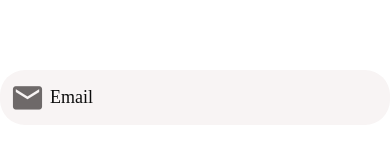
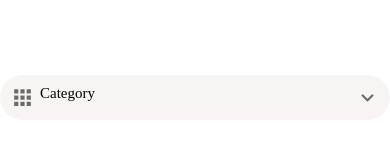
Before and after one commit to saulmaldonado/DoneWithIt, a React Native app: screen / in a window 390 px wide. Shown: the part 325-474 px from the top of the page. Built offline with nearby package versions, Linux system fonts and the light colour scheme.

Commit message:
Custom picker component that display list items in modal

```diff
--- a/App.tsx
+++ b/App.tsx
@@ -1,4 +1,4 @@
-import React from 'react';
+import React, { useState } from 'react';
 import { View, StyleSheet, Platform, StatusBar } from 'react-native';
 
 import WelcomeScreen from './app/screens/WelcomeScreen';
@@ -9,8 +9,17 @@ import MyAccountScreen from './app/screens/MyAccountScreen';
 import Icon from './app/components/Icon';
 import ListingsScreen from './app/screens/ListingsScreen';
 import AppTextInput from './app/components/AppTextInput';
+import AppPicker from './app/components/AppPicker';
+
+const categories = [
+  { label: 'Furniture', value: 1 },
+  { label: 'Clothing', value: 2 },
+  { label: 'Cameras', value: 3 },
+];
 
 export default function App() {
+  const [category, setCategory] = useState();
+
   return (
     <View style={styles.container}>
       {/* <WelcomeScreen /> */}
@@ -23,7 +32,13 @@ export default function App() {
       {/* <MessagesScreen /> */}
       {/* <MyAccountScreen /> */}
       {/* <ListingsScreen /> */}
-      <AppTextInput icon='email' placeholder='Email' />
+      <AppPicker
+        icon='apps'
+        placeholder='Category'
+        items={categories}
+        selectedItem={category}
+        onSelectItem={(item: any) => setCategory(item)}
+      />
     </View>
   );
 }
--- /dev/null
+++ b/app/components/AppPicker.tsx
@@ -0,0 +1,84 @@
+import React, { useState } from 'react';
+import {
+  StyleSheet,
+  Text,
+  View,
+  TextInput,
+  TouchableWithoutFeedback,
+  Modal,
+  Button,
+  FlatList,
+} from 'react-native';
+import { MaterialCommunityIcons } from '@expo/vector-icons';
+import colors from '../config/colors';
+import fonts from '../config/fonts';
+import PickerItem from './PickerItem';
+
+const AppPicker = ({ icon, placeholder, items, onSelectItem, selectedItem }: AppPickerProps) => {
+  const [modalVisible, setModalVisible] = useState(false);
+  return (
+    <>
+      <TouchableWithoutFeedback onPress={() => setModalVisible(true)}>
+        <View style={styles.container}>
+          {icon && (
+            <MaterialCommunityIcons
+              name={icon}
+              size={25}
+              color={colors.medium}
+              style={styles.icon}
+            />
+          )}
+
+          <Text style={styles.text}>{selectedItem ? selectedItem.label : placeholder}</Text>
+          <MaterialCommunityIcons name='chevron-down' size={25} color={colors.medium} />
+        </View>
+      </TouchableWithoutFeedback>
+      <Modal visible={modalVisible} animationType='slide'>
+        <Button title='Close' onPress={() => setModalVisible(false)} />
+        <FlatList
+          data={items}
+          keyExtractor={({ value }) => value.toString()}
+          renderItem={({ item }) => (
+            <PickerItem
+              label={item.label}
+              onPress={() => {
+                setModalVisible(false);
+                onSelectItem(item);
+              }}
+            />
+          )}
+        />
+      </Modal>
+    </>
+  );
+};
+
+export default AppPicker;
+
+const styles = StyleSheet.create({
+  container: {
+    backgroundColor: colors.light,
+    borderRadius: 25,
+    flexDirection: 'row',
+    padding: 10,
+    marginVertical: 10,
+  },
+  icon: {
+    marginRight: 5,
+  },
+  text: {
+    fontSize: 15,
+    fontFamily: fonts.primary,
+    flex: 1,
+    textAlignVertical: 'center',
+  },
+});
+
+type AppPickerProps = {
+  icon: string;
+  placeholder: string;
+  items: any[];
+  selectedItem: any;
+  onSelectItem: (item: any) => void;
+  [key: string]: any;
+};
--- /dev/null
+++ b/app/components/PickerItem.tsx
@@ -0,0 +1,18 @@
+import React, { useState } from 'react';
+import { StyleSheet, Text, View, TouchableOpacity } from 'react-native';
+
+const PickerItem = ({ label, onPress }: { label: string; onPress: () => void }) => {
+  return (
+    <TouchableOpacity onPress={onPress}>
+      <Text style={styles.text}>{label}</Text>
+    </TouchableOpacity>
+  );
+};
+
+export default PickerItem;
+
+const styles = StyleSheet.create({
+  text: {
+    padding: 20,
+  },
+});
```
